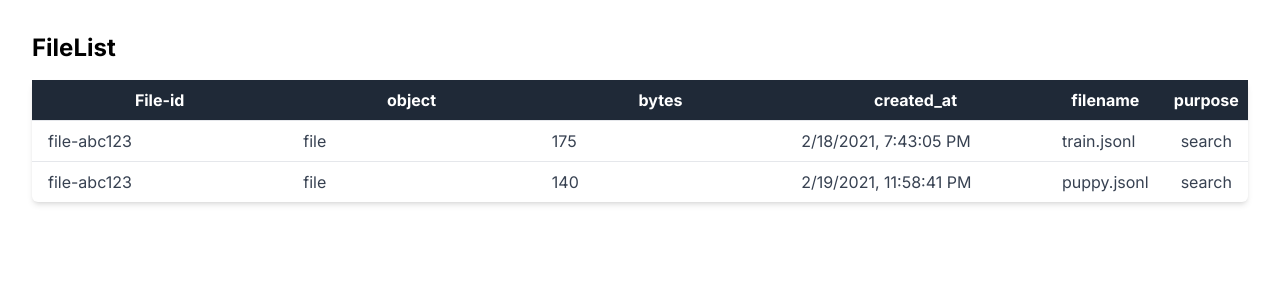
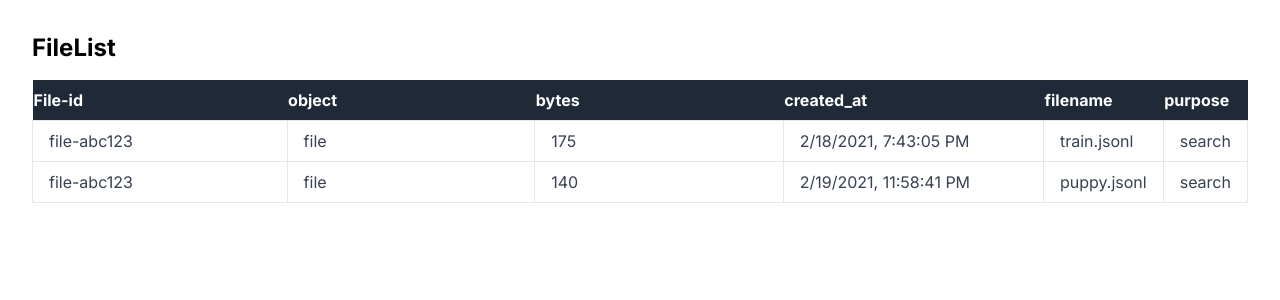
Before and after one commit to OsushiGeekCamp/openai-finetuning-helper, a Next.js app: page / in a window 1280 px wide. Shown: the top 300 px of the page. Built offline with nearby package versions, Linux system fonts and the light colour scheme.

Commit message:
Text left-aligned and borders added.

```diff
--- a/src/app/page.tsx
+++ b/src/app/page.tsx
@@ -51,52 +51,32 @@ const Home = () => {
     <div className='bg-white dark:bg-gray-800 min-h-screen'>
       <div className="p-8">
         <h1 className="text-2xl font-bold mb-4">FileList</h1>
+        <div className='overflow-x-auto'>
         <table className='min-w-full bg-white shadow-md rounded-md'>
           <thead className='bg-gray-800 text-white'>
             <tr>
-              <th className='w-1/4 py-2'>File-id</th>
-              <th className='w-1/4 py-2'>
-                object
-              </th>
-              <th className='w-1/4 py-2'>
-                bytes
-              </th>
-              <th className='w-1/4 py-2'>
-                created_at
-              </th>
-              <th className='w-1/4 py-2'>
-                filename
-              </th>
-              <th className='w-1/4 py-2'>
-                purpose
-              </th>
+              <th className='sticky top-0 w-1/4 bg-gray-800 text-white py-2 text-left'>File-id</th>
+              <th className='w-1/4 py-2 text-left'>object</th>
+              <th className='w-1/4 py-2 text-left'>bytes</th>
+              <th className='w-1/4 py-2 text-left'>created_at</th>
+              <th className='w-1/4 py-2 text-left'>filename</th>
+              <th className='w-1/4 py-2 text-left'>purpose</th>
             </tr>
           </thead>
           <tbody>
             {jsonData.data.map((item, index) => (
               <tr key={index} className='text-gray-700 border-t'>
-                <td className='py-2 px-4'>
-                  {item.id}
-                </td>
-                <td className='py-2 px-4'>
-                  {item.object}
-                </td>
-                <td className='py-2 px-4'>
-                  {item.bytes}
-                </td>
-                <td className='py-2 px-4'>
-                  {new Date(item.created_at * 1000).toLocaleString()}
-                </td>
-                <td className='py-2 px-4'>
-                  {item.filename}
-                </td>
-                <td className='py-2 px-4'>
-                  {item.purpose}
-                </td>
+                <td className='py-2 px-4 text-left border'>{item.id}</td>
+                <td className='py-2 px-4 text-left border'>{item.object}</td>
+                <td className='py-2 px-4 text-left border'>{item.bytes}</td>
+                <td className='py-2 px-4 text-left border'>{new Date(item.created_at * 1000).toLocaleString()}</td>
+                <td className='py-2 px-4 text-left border'>{item.filename}</td>
+                <td className='py-2 px-4 text-left border'>{item.purpose}</td>
               </tr>
             ))}
           </tbody>
         </table>
+        </div>
       </div>
     </div>
   );
```
